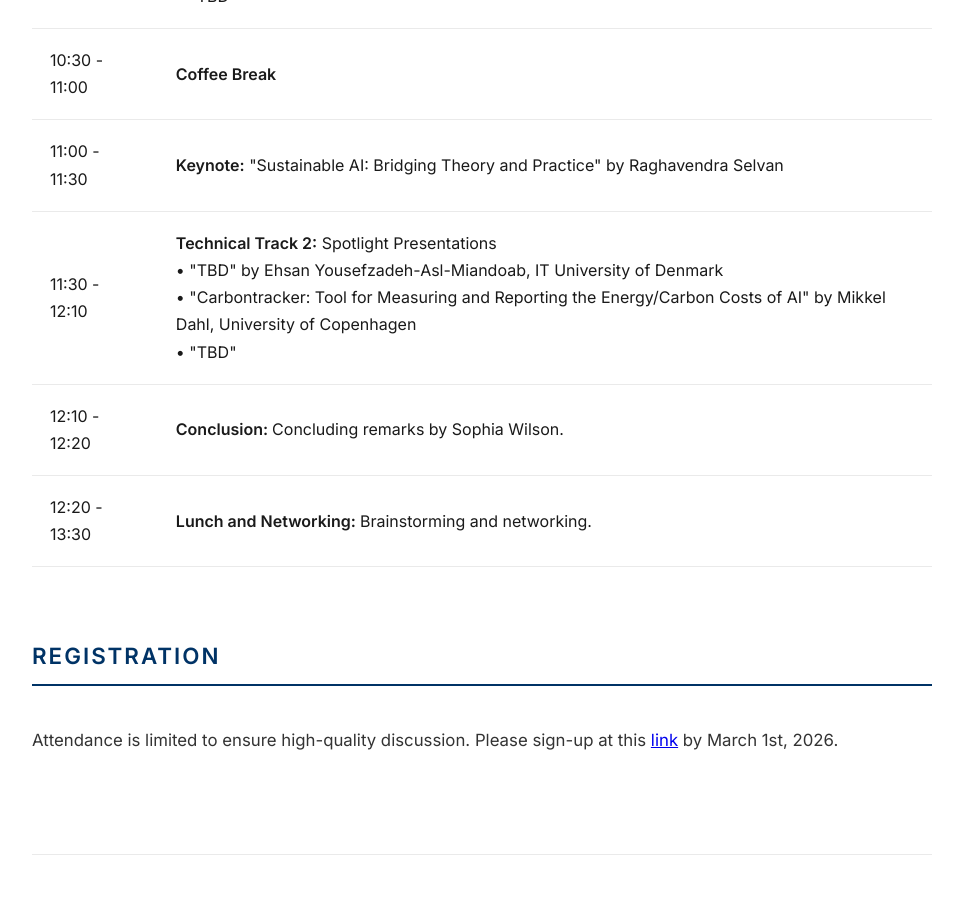
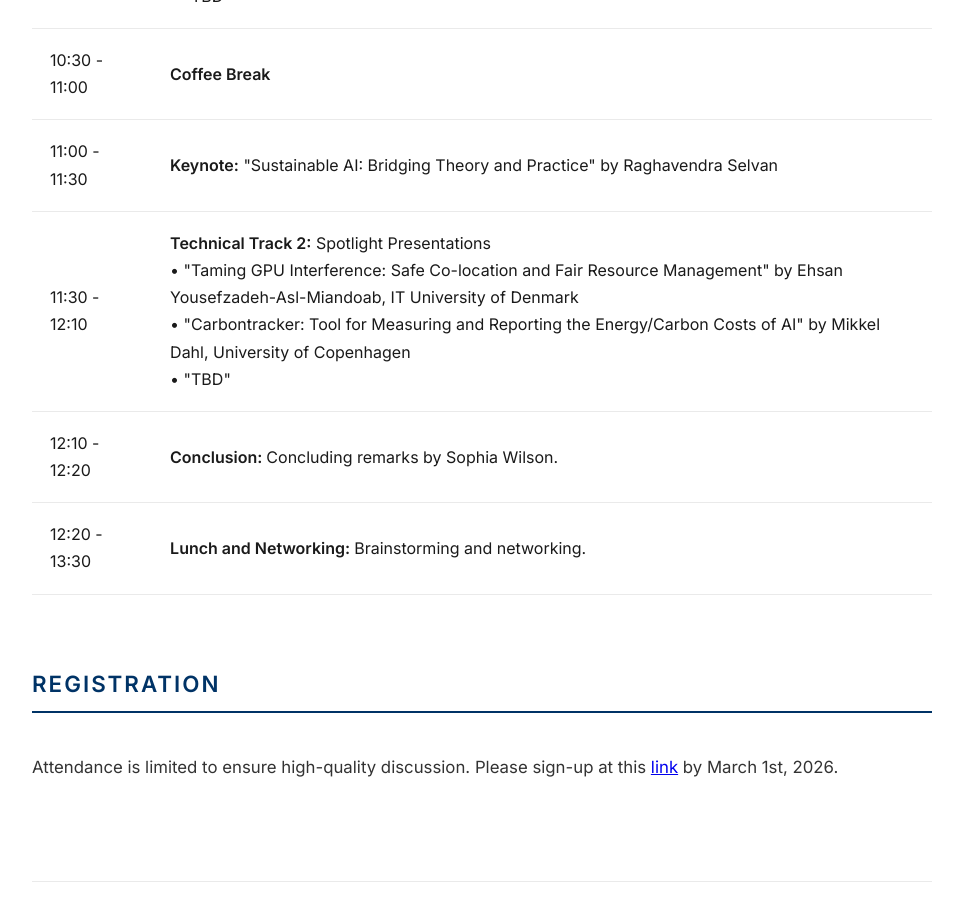
Before and after one commit to saintslab/saintslab.github.io, a Jekyll site: the page workshop2026/index.html, which Jekyll copies as it is, in a window 1280 px wide and 900 px high, scrolled down 1963 px. Shown: the whole window, without its empty margins (158-1121 px from the left). Built offline with Jekyll 4.4.1, drawn with Linux system fonts in a browser that asks for light colours.

Commit message:
Update talks

```diff
--- a/workshop2026/index.html
+++ b/workshop2026/index.html
@@ -272,7 +272,7 @@
                 <tr>
                     <td>11:30 - 12:10</td>
                     <td><strong>Technical Track 2:</strong> Spotlight Presentations<br>
-                    &#x2022; "TBD" by 	Ehsan Yousefzadeh-Asl-Miandoab, IT University of Denmark <br>
+                    &#x2022; "Taming GPU Interference: Safe Co-location and Fair Resource Management" by 	Ehsan Yousefzadeh-Asl-Miandoab, IT University of Denmark <br>
                 &#x2022; "Carbontracker: Tool for Measuring and Reporting the Energy/Carbon Costs of AI" by Mikkel Dahl, University of Copenhagen <br>
                 &#x2022; "TBD" <br>
 </td>
```
